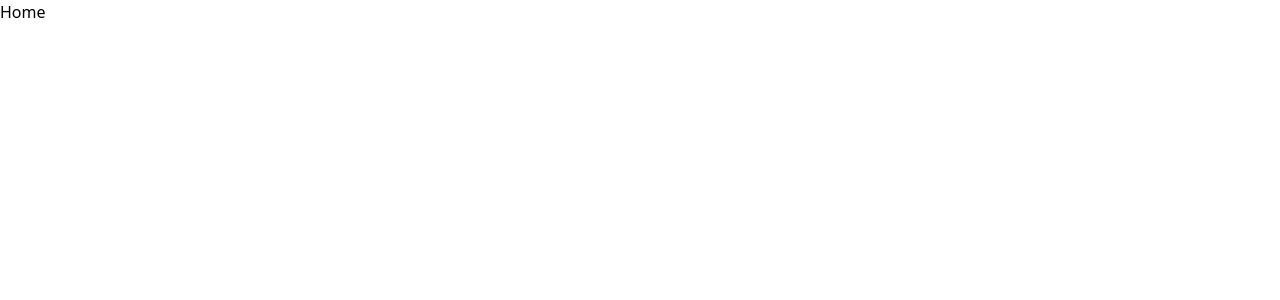
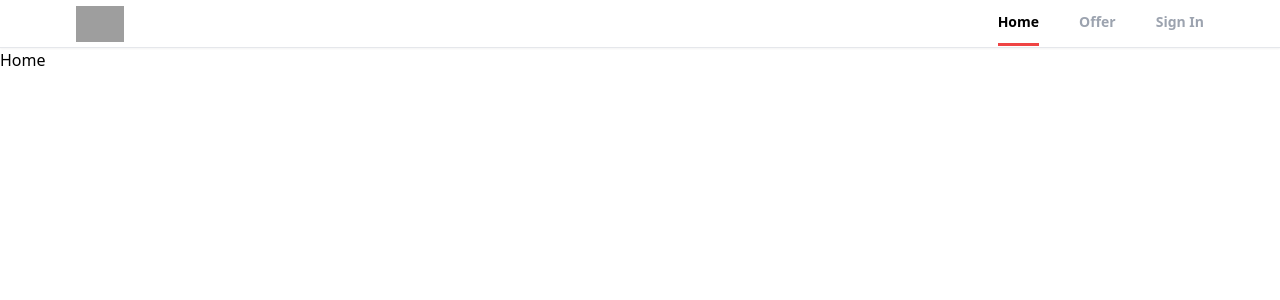
Before and after one commit to BenHuang9/Realtor, a React (Create React App) app: page / in a window 1280 px wide. Shown: the top 300 px of the page. Built offline with nearby package versions, Linux system fonts and the light colour scheme; grey boxes are pictures that could not be loaded.

Commit message:
update header component

```diff
--- a/src/App.js
+++ b/src/App.js
@@ -5,11 +5,13 @@ import ForgotPassword from "./pages/ForgotPassword";
 import Offers from "./pages/Offers";
 import SignIn from "./pages/SignIn";
 import SignUp from "./pages/SignUp";
+import Header from "./components/Header";
 
 function App() {
   return (
    <>
     <Router>
+        <Header />
         <Routes>
           <Route path="/" element={<Home />} />
           <Route path="/profile" element={<Profile />} />
--- /dev/null
+++ b/src/components/Header.jsx
@@ -0,0 +1,39 @@
+import React from 'react'
+import { useLocation, useNavigate} from 'react-router'
+import { NavLink } from 'react-router-dom';
+
+function Header() {
+    const location = useLocation();
+    const navigation = useNavigate();
+    function pathMathRoute(route){
+        if (route === location.pathname){
+            return true
+        }
+    }
+
+
+  return (
+    <div className="bg-white border-b shadow-sm sticky top-0 z-50">
+        <header className='flex justify-between items-center px-3 max-w-6xl mx-auto'>
+            <div>
+                <NavLink to='/'><img src="https://www.realtor.ca/images/logo.svg" alt="logo" className='cursor-pointer h-9' /></NavLink>
+            </div>
+            <div>
+                <ul className='flex space-x-10'>
+                    <li className="cursor-pointer py-3 text-sm font-semibold text-gray-400 border-b-[3px] border-b-transparent">
+                        <NavLink to='/' className={({ isActive }) => isActive ? "text-black border-b-[3px] py-3 border-b-red-500" : ""}>Home</NavLink>
+                    </li>
+                    <li className="cursor-pointer py-3 text-sm font-semibold text-gray-400 border-b-[3px] border-b-transparent">
+                        <NavLink to='/offers' className={({ isActive }) => isActive ? "text-black border-b-[3px] py-3 border-b-red-500" : ""}>Offer</NavLink>
+                    </li>
+                    <li className="cursor-pointer py-3 text-sm font-semibold text-gray-400 border-b-[3px] border-b-transparent">
+                        <NavLink to='/sign-in' className={({ isActive }) => isActive ? "text-black border-b-[3px] py-3 border-b-red-500" : ""}>Sign In</NavLink>
+                    </li>
+                </ul>
+            </div>
+        </header>
+    </div>
+  )
+}
+
+export default Header
```
